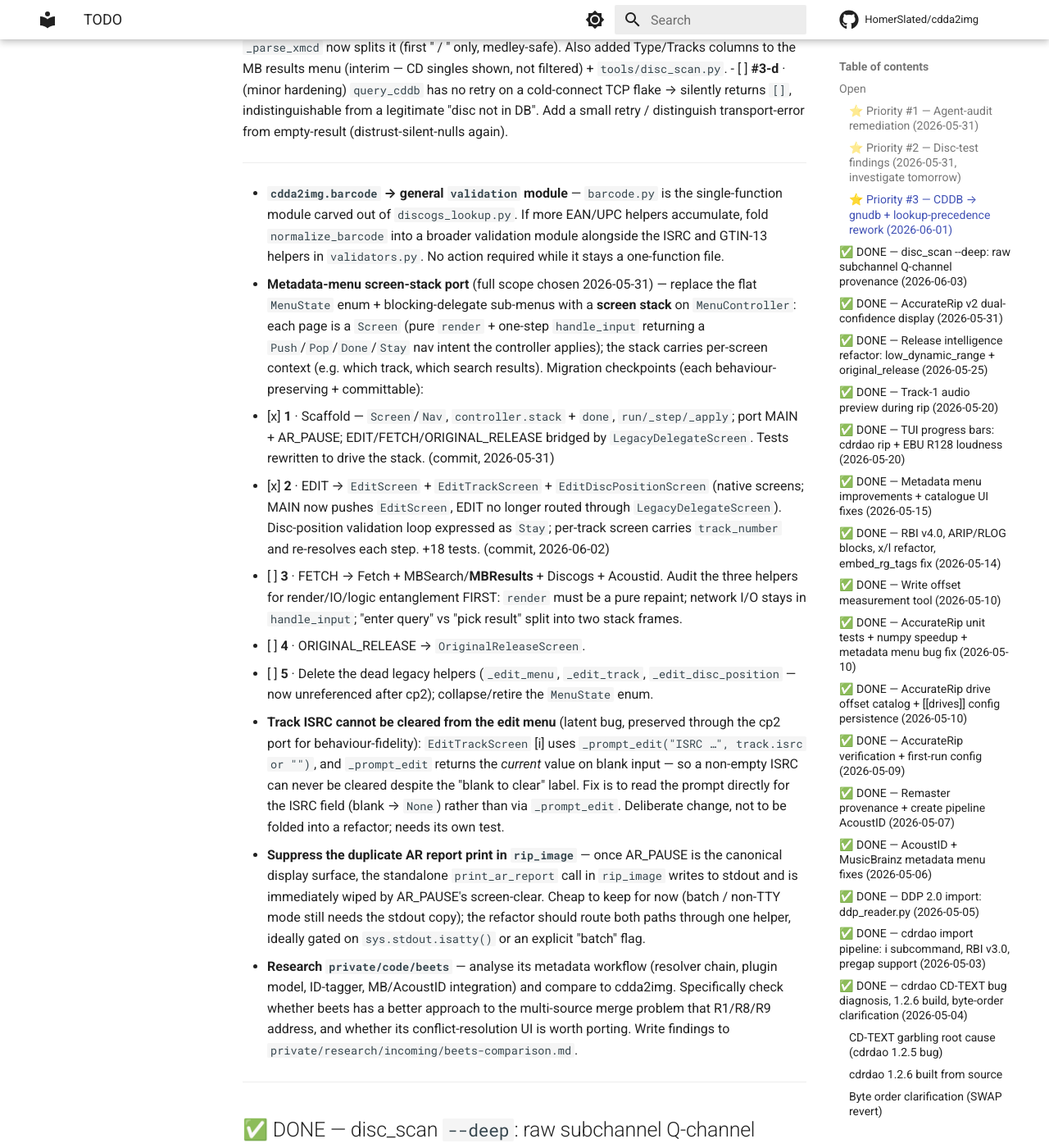
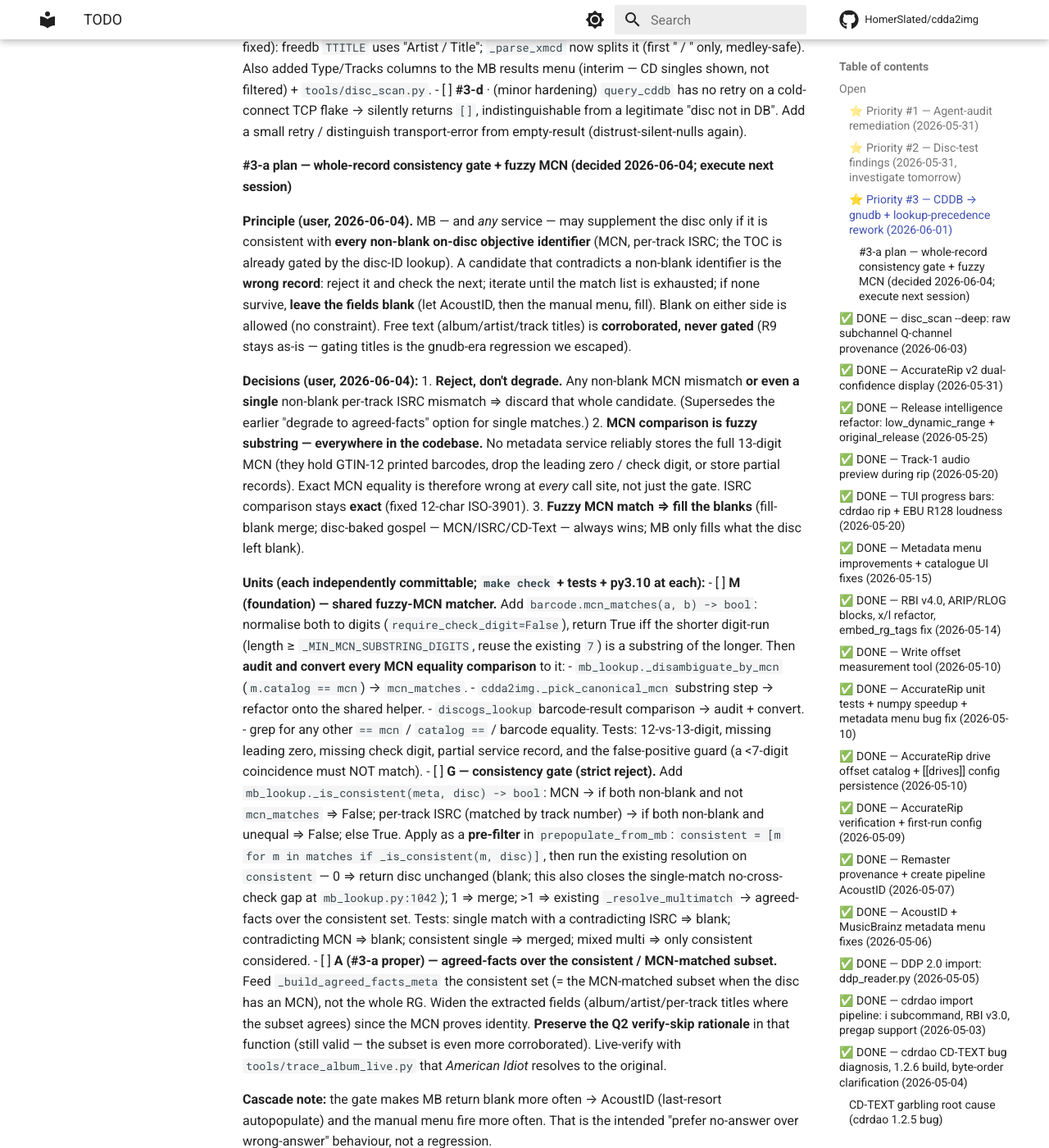
Before and after one commit to HomerSlated/cdda2img, an MkDocs documentation site: the page built from docs/reference/TODO.md, in a window 1280 px wide and 1400 px high, scrolled down 3989 px. Shown: the whole window at 82% size. Built offline with MkDocs 1.6.1 and Material for MkDocs 9.7.7, drawn with Linux system fonts in a browser that asks for light colours; comment, search, counter and statistics services are not loaded; some of the changed text lies outside the part shown.

Commit message:
docs(todo): plan the #3-a whole-record consistency gate + fuzzy MCN; mark #3-b done
Records the design decided 2026-06-04 (execution deferred to next session):
- MB may supplement the disc only if consistent with every non-blank on-disc
  objective identifier (MCN, per-track ISRC). Strict reject on any mismatch —
  iterate candidates, exhaust, leave blank if none survive (AcoustID/menu then
  fill). Free text stays corroborated-not-gated (R9 unchanged).
- ALL MCN comparisons become fuzzy substring matches (services rarely hold the
  full 13-digit MCN); ISRC stays exact. A fuzzy MCN match fills blanks.
- Units M (shared barcode.mcn_matches + convert every == MCN site) → G
  (_is_consistent pre-filter; 0 consistent ⇒ blank, closes the single-match
  cross-check gap) → A (agreed-facts over the consistent/MCN-matched subset).

Also marks #3-b (CDDB precedence demotion, cb4bcc7) and the (a) MCN check-digit
ranking (32604e3) done in the Priority #3 list.

Co-Authored-By: Claude Opus 4.8 <noreply@anthropic.com>

```diff
--- a/docs/reference/TODO.md
+++ b/docs/reference/TODO.md
@@ -142,15 +142,15 @@ not chase certainty the medium cannot provide.
 
 **Changes (do in this order — sequencing matters):**
 - [ ] **#3-a** · **Fix MB first** so it stops punting on multi-match: `_build_agreed_facts_meta`
-      over the **MCN-matched subset**, not the whole RG (= P2-B(ii) / Plan A C-unit). Verify
-      live with `trace_album_live.py` that the disc then resolves to the original "American
-      Idiot". This is the prerequisite — it's what lets us safely demote/drop CDDB without
-      regressing track-title pre-fill.
-- [ ] **#3-b** · **Rework "who wins and why"** (lookup precedence). Today CDDB runs first and
-      wins on per-field non-blank — so a weak, un-disambiguatable source overrides the richer,
-      MCN/ISRC-disambiguatable one. Make **MB authoritative when it has a disc-id (+ MCN)
-      match**; demote CDDB to a fallback consulted only when MB yields nothing. (The deeper bug
-      is the ordering, independent of CDDB's fate.)
+      over the **MCN-matched subset**, not the whole RG. Expanded into a full whole-record
+      consistency gate — see the dedicated **#3-a plan** block below (decided 2026-06-04).
+- [x] **#3-b** · **Rework "who wins and why"** (lookup precedence) — DONE `cb4bcc7` (2026-06-04).
+      CDDB demoted to LOWEST precedence (CD-Text > MB > Discogs > AcoustID > CDDB) via
+      `_run_metadata_lookups`; CDDB query still parallel with MB but applied last as a zero-trust
+      gap-filler. Removed the old high-trust `prepopulate_from_cddb` applier. Also fixed the
+      original gnudb "Artist / Title" symptom (MB titles now win). The (a) MCN check-digit
+      ranking landed `32604e3` (valid-check-digit MCNs preferred, burnable invalid kept as last
+      resort, never dropped).
 - [x] **#3-c** · **Replaced retrobridge with gnudb** (`gnudb.gnudb.org:8880`) as the default
       `cddb_server` (`config.py`, `cddb.py` `_DEFAULT_SERVER`/`_DEFAULT_PORT`, conf example,
       docs/man, README). Live-probed (200 CDDBP OK). retrobridge *is* a MusicBrainz bridge
@@ -163,6 +163,58 @@ not chase certainty the medium cannot provide.
 - [ ] **#3-d** · (minor hardening) `query_cddb` has no retry on a cold-connect TCP flake →
       silently returns `[]`, indistinguishable from a legitimate "disc not in DB". Add a small
       retry / distinguish transport-error from empty-result (distrust-silent-nulls again).
+
+#### #3-a plan — whole-record consistency gate + fuzzy MCN (decided 2026-06-04; execute next session)
+
+**Principle (user, 2026-06-04).** MB — and *any* service — may supplement the disc only if it
+is consistent with **every non-blank on-disc objective identifier** (MCN, per-track ISRC; the
+TOC is already gated by the disc-ID lookup). A candidate that contradicts a non-blank identifier
+is the **wrong record**: reject it and check the next; iterate until the match list is exhausted;
+if none survive, **leave the fields blank** (let AcoustID, then the manual menu, fill). Blank on
+either side is allowed (no constraint). Free text (album/artist/track titles) is **corroborated,
+never gated** (R9 stays as-is — gating titles is the gnudb-era regression we escaped).
+
+**Decisions (user, 2026-06-04):**
+1. **Reject, don't degrade.** Any non-blank MCN mismatch **or even a single** non-blank per-track
+   ISRC mismatch ⇒ discard that whole candidate. (Supersedes the earlier "degrade to agreed-facts"
+   option for single matches.)
+2. **MCN comparison is fuzzy substring — everywhere in the codebase.** No metadata service
+   reliably stores the full 13-digit MCN (they hold GTIN-12 printed barcodes, drop the leading
+   zero / check digit, or store partial records). Exact MCN equality is therefore wrong at *every*
+   call site, not just the gate. ISRC comparison stays **exact** (fixed 12-char ISO-3901).
+3. **Fuzzy MCN match ⇒ fill the blanks** (fill-blank merge; disc-baked gospel — MCN/ISRC/CD-Text —
+   always wins; MB only fills what the disc left blank).
+
+**Units (each independently committable; `make check` + tests + py3.10 at each):**
+- [ ] **M (foundation) — shared fuzzy-MCN matcher.** Add `barcode.mcn_matches(a, b) -> bool`:
+      normalise both to digits (`require_check_digit=False`), return True iff the shorter digit-run
+      (length ≥ `_MIN_MCN_SUBSTRING_DIGITS`, reuse the existing `7`) is a substring of the longer.
+      Then **audit and convert every MCN equality comparison** to it:
+      - `mb_lookup._disambiguate_by_mcn` (`m.catalog == mcn`) → `mcn_matches`.
+      - `cdda2img._pick_canonical_mcn` substring step → refactor onto the shared helper.
+      - `discogs_lookup` barcode-result comparison → audit + convert.
+      - grep for any other `== mcn` / `catalog ==` / barcode equality.
+      Tests: 12-vs-13-digit, missing leading zero, missing check digit, partial service record,
+      and the false-positive guard (a <7-digit coincidence must NOT match).
+- [ ] **G — consistency gate (strict reject).** Add `mb_lookup._is_consistent(meta, disc) -> bool`:
+      MCN → if both non-blank and not `mcn_matches` ⇒ False; per-track ISRC (matched by track
+      number) → if both non-blank and unequal ⇒ False; else True. Apply as a **pre-filter** in
+      `prepopulate_from_mb`: `consistent = [m for m in matches if _is_consistent(m, disc)]`, then
+      run the existing resolution on `consistent` — 0 ⇒ return disc unchanged (blank; this also
+      closes the single-match no-cross-check gap at `mb_lookup.py:1042`); 1 ⇒ merge; >1 ⇒ existing
+      `_resolve_multimatch` → agreed-facts over the consistent set. Tests: single match with a
+      contradicting ISRC ⇒ blank; contradicting MCN ⇒ blank; consistent single ⇒ merged; mixed
+      multi ⇒ only consistent considered.
+- [ ] **A (#3-a proper) — agreed-facts over the consistent / MCN-matched subset.** Feed
+      `_build_agreed_facts_meta` the consistent set (= the MCN-matched subset when the disc has an
+      MCN), not the whole RG. Widen the extracted fields (album/artist/per-track titles where the
+      subset agrees) since the MCN proves identity. **Preserve the Q2 verify-skip rationale** in
+      that function (still valid — the subset is even more corroborated). Live-verify with
+      `tools/trace_album_live.py` that *American Idiot* resolves to the original.
+
+**Cascade note:** the gate makes MB return blank more often → AcoustID (last-resort autopopulate)
+and the manual menu fire more often. That is the intended "prefer no-answer over wrong-answer"
+behaviour, not a regression.
 
 ---
 
```
